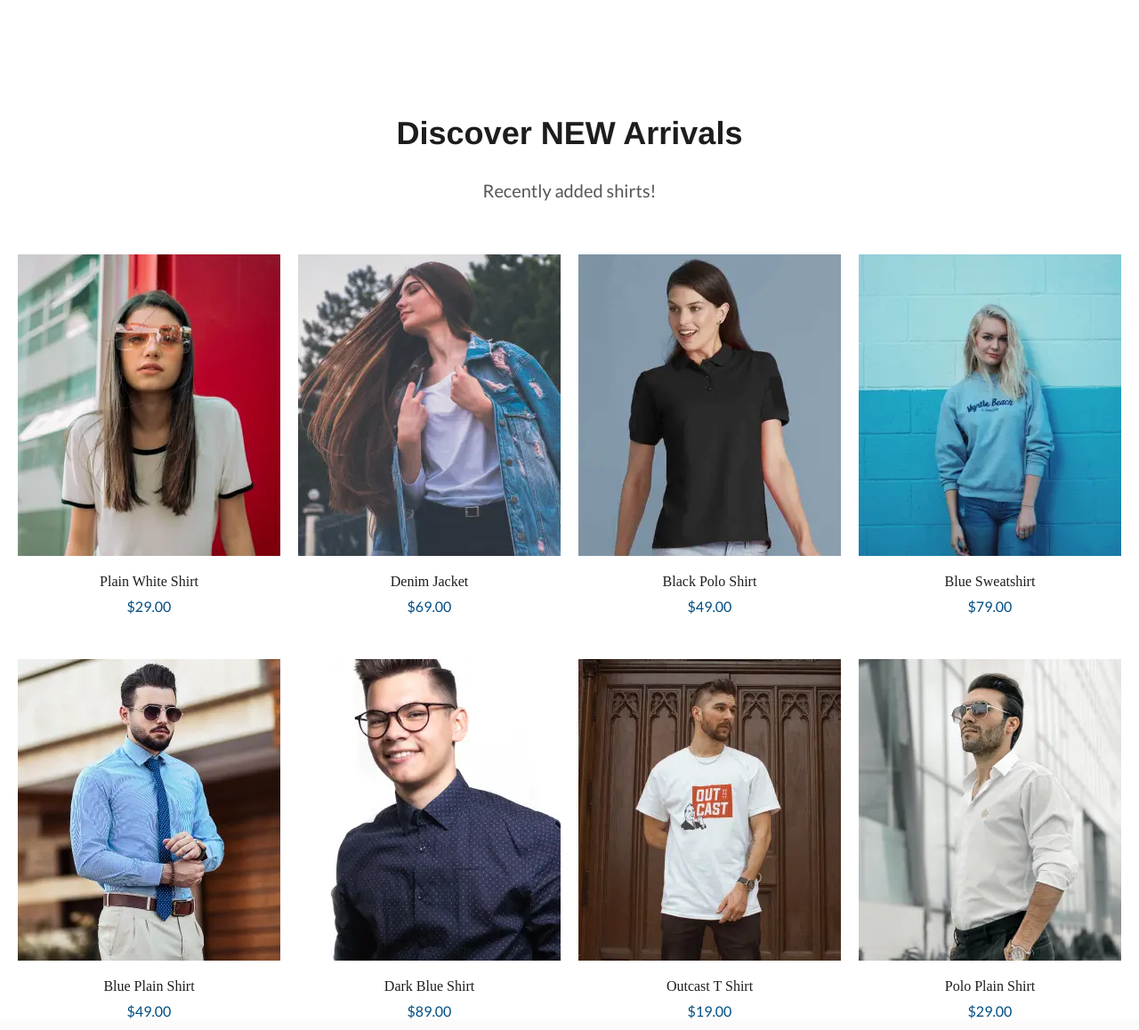
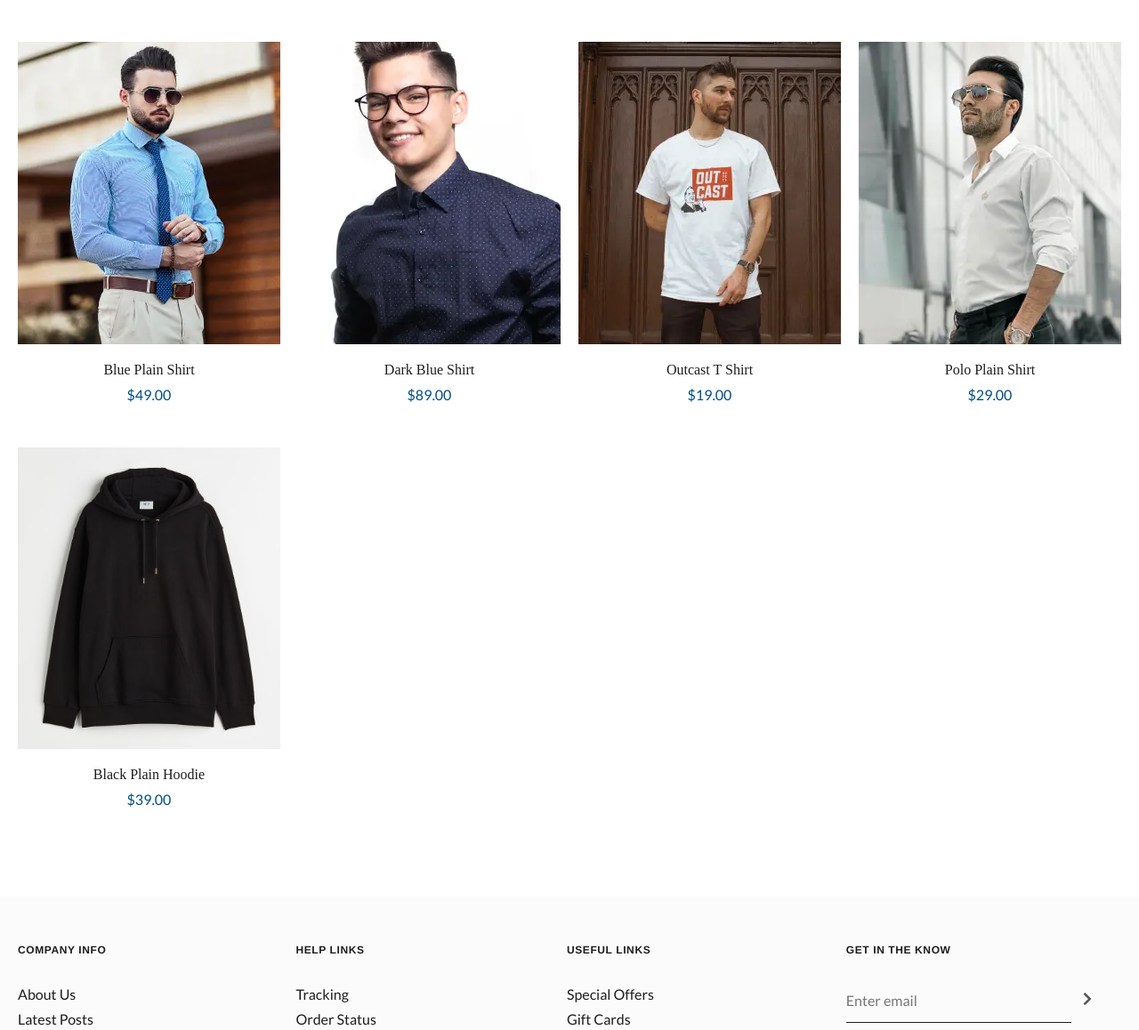
Before and after one commit to martinyis/Ecom-WEbsite, a plain HTML site: page shop.html in a window 1280 px wide. Shown: the part 556-1714 px from the top of the page at 89% size. Drawn offline with nearby package versions, Linux system fonts and the light colour scheme; a web font is replaced by a local one.

Commit message:
Testing a new clothes item on a shopping page

```diff
--- a/css/style.css
+++ b/css/style.css
@@ -241,7 +241,7 @@ body {
   overflow-x: hidden;
 }
 
-[class*="__container"] {
+[class*='__container'] {
   max-width: 1240px;
   margin: 0px auto;
   padding: 0 15px;
@@ -844,7 +844,7 @@ body {
   background: #ffffff;
   -webkit-box-shadow: 0px 6px 15px rgba(0, 0, 0, 0.04);
   box-shadow: 0px 6px 15px rgba(0, 0, 0, 0.04);
-  font-family: "Lato";
+  font-family: 'Lato';
   font-style: normal;
   font-weight: 400;
   font-size: 14px;
@@ -1281,6 +1281,7 @@ body {
 }
 
 .base__picture-image {
+  max-height: 690px;
   width: 100%;
 }
 
@@ -1481,7 +1482,7 @@ body {
   background: #fbfbfb;
   border: 1px solid #ebebeb;
   border-radius: 0px;
-  font-family: "Arimo";
+  font-family: 'Arimo';
   font-style: normal;
   font-weight: 700;
   font-size: 16px;
@@ -1982,7 +1983,7 @@ body {
   width: 166px;
   height: 48px;
   background: #d6763c;
-  font-family: "Lato";
+  font-family: 'Lato';
   font-style: normal;
   font-weight: 400;
   font-size: 14px;
@@ -1992,7 +1993,9 @@ body {
   color: #ffffff;
   border-radius: 3px;
 }
-
+.shoppings {
+  padding: 100px 0;
+}
 .page {
   padding-top: 0px;
 }
@@ -2029,7 +2032,7 @@ body {
 }
 
 @media (max-width: 1000px) {
-  [class*="__container"] {
+  [class*='__container'] {
     max-width: 900px;
     padding: 0 15px;
   }
@@ -2041,7 +2044,7 @@ body {
 }
 
 @media (max-width: 991.98px) {
-  [class*="__container"] {
+  [class*='__container'] {
     max-width: 800px;
     padding: 0 15px;
   }
--- a/shop.html
+++ b/shop.html
@@ -67,12 +67,8 @@
         </div>
       </header>
       <main class="page">
-        <section class="products">
+        <section class="shoppings">
           <div class="products__container">
-            <div class="name products__name">
-              <h2 class="name__title">Discover NEW Arrivals</h2>
-              <p class="name__subtitle">Recently added shirts!</p>
-            </div>
             <div class="products__body">
               <a href="">
                 <div class="product products__product">
@@ -187,6 +183,20 @@
                   Polo Plain Shirt
                 </div>
                 <div class="product-price products__product-name">$29.00</div>
+              </div>
+              <div class="product products__product">
+                <div class="product-image products__image">
+                  <picture
+                    ><source srcset="" type="image/webp" />
+                    <img
+                      src="img/products/black-plain-hoodie.jpg"
+                      alt="product"
+                  /></picture>
+                </div>
+                <div class="product-name products__product-name">
+                  Black Plain Hoodie
+                </div>
+                <div class="product-price products__product-name">$39.00</div>
               </div>
             </div>
           </div>
```
Also changed, not shown: img/products/black-plain-hoodie.jpg (added).
